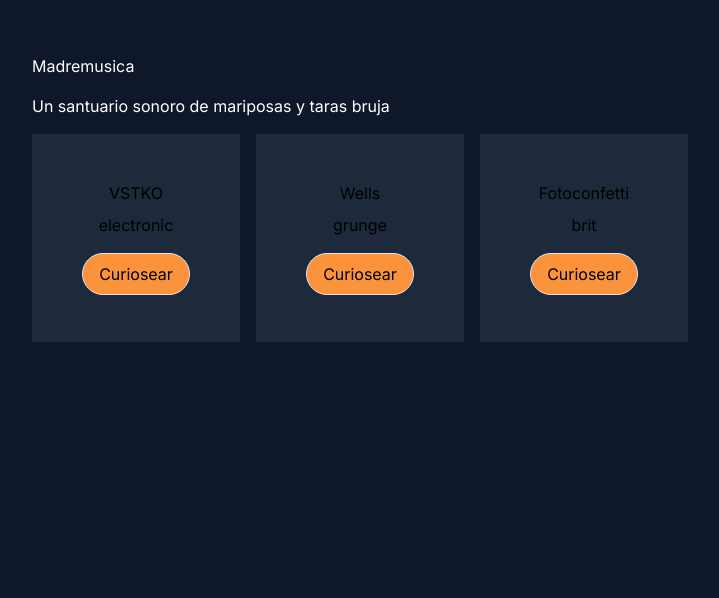
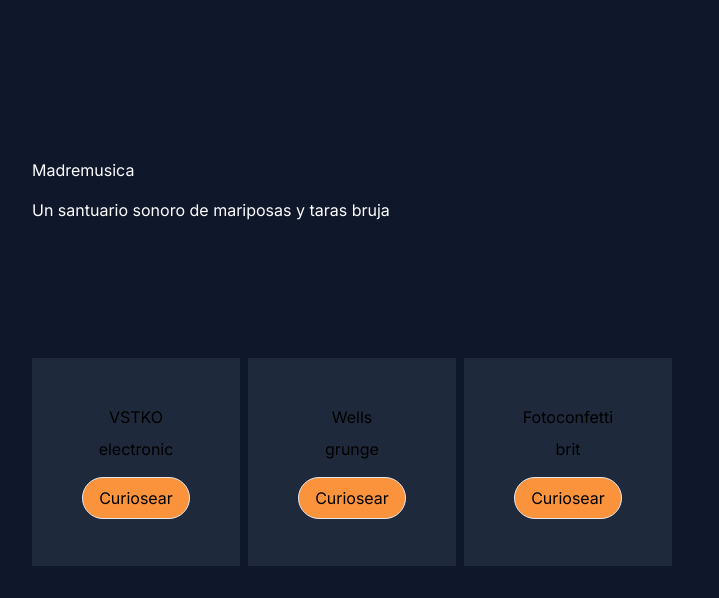
Before and after one commit to eduferrerm/record-label-app, a Next.js app: page / in a window 1280 px wide. Shown: the part 202-800 px from the top of the page, without its empty margins (0-719 px from the left). Built offline with nearby package versions, Linux system fonts and the light colour scheme.

Commit message:
Absolute position gallery successful, drafted what the data will eventually look like for the hero items. refactored all components

```diff
--- a/app/page.tsx
+++ b/app/page.tsx
@@ -1,10 +1,9 @@
-import Image from "next/image";
-import Hero from "@/components/Hero/Hero";
+import HomeHero from "@/components/Hero/HomeHero";
 
 export default function Home() {
   return (
     <main>
-      <Hero />
+      <HomeHero />
     </main>
   );
 }
--- a/components/Hero/HeroCarousel/HeroCarousel.tsx
+++ b/components/Hero/HeroCarousel/HeroCarousel.tsx
@@ -1,7 +1,35 @@
-import { useRef, useState, useEffect, BaseSyntheticEvent } from "react";
+import {
+  useRef,
+  useState,
+  useEffect,
+  BaseSyntheticEvent,
+  ReactNode,
+} from "react";
+/*
+Eventual Data
+{
+  name: "VSTKO",
+  genres: ["electronic", "grunge", "alternative"],
+  streamingURLs: {
+    spotify: 'https://spotify/yeah',
+    appleMusic: https://apple-music/yeah
+  }
+  recentActivity: [
+    // this array should populate dynamically, and take any of:
+      // songs object, video object, post object, event object
+      // should populate based on the latest updates, use timestamps for uploaded content
+      // Use Enum
+  ]
+},
+*/
+
 import HeroCarouselItem from "@/components/Hero/HeroCarousel/HeroCarouselItem";
 
-export default function HeroCarousel(): React.ReactNode {
+type Header = {
+  children: React.ReactNode;
+};
+
+export default function HeroCarousel({ children }: Header): React.ReactNode {
   const mockDataBand = [
     {
       name: "VSTKO",
@@ -17,12 +45,31 @@ export default function HeroCarousel(): React.ReactNode {
     },
   ];
 
+  const [itemWasClicked, setItemWasClicked] = useState(false);
+
   const cardContainerRef = useRef<HTMLDivElement>(null);
   const cardRef = useRef<HTMLDivElement>(null);
+  const headerRef = useRef<HTMLDivElement>(null);
+
+  const styles = {
+    heroContainer: `relative min-w-screen flex min-h-screen flex-col justify-center bg-slate-900 p-8 align-middle overflow-hidden`,
+    carouselListItemsWrapper: `no-scrollbar absolute left-0 bottom-0 inline-flex snap-x gap-2 overflow-x-auto transition-all ${
+      itemWasClicked ? "" : "mb-8 pl-8"
+    }`,
+    fullWidthContainer: {
+      width: "100vw",
+      marginLeft: "calc((100% - 100vw)/2)",
+    },
+  };
 
   const handleCarouselItemClick = (event: BaseSyntheticEvent): void => {
     const cardContainer = cardContainerRef.current;
+    const header = headerRef.current;
     const cardItemClicked = event.target;
+
+    if (cardItemClicked.getAttribute("data-target-type") != null) {
+      setItemWasClicked(!itemWasClicked);
+    }
 
     // if (cardItemClicked !== null && cardContainer !== null) {
     //   cardItemClicked.ontransitionend = () => {
@@ -42,12 +89,11 @@ export default function HeroCarousel(): React.ReactNode {
   };
 
   return (
+    <div className={styles.heroContainer}>
+      <header ref={headerRef}>{children}</header>
       <div
-      className="no-scrollbar inline-flex snap-x gap-4 overflow-x-auto px-8 transition-all"
-      style={{
-        width: "100vw",
-        marginLeft: "calc((100% - 100vw)/2)",
-      }}
+        className={styles.carouselListItemsWrapper}
+        style={styles.fullWidthContainer}
         ref={cardContainerRef}
       >
         {mockDataBand.map((band) => (
@@ -59,5 +105,6 @@ export default function HeroCarousel(): React.ReactNode {
           />
         ))}
       </div>
+    </div>
   );
 }
--- a/components/Hero/HeroCarousel/HeroCarouselItem.tsx
+++ b/components/Hero/HeroCarousel/HeroCarouselItem.tsx
@@ -14,19 +14,21 @@ export default function HeroCarouselItem(props: CarouselItemData) {
     itemContainer: `inline-flex transition-all ${
       itemIsExpanded ? "h-screen w-screen" : "h-52 w-52"
     } flex-shrink-0 flex-col items-center justify-center bg-slate-800 p-4`,
+    button: `rounded-full border bg-orange-400 px-4 py-2`,
   };
 
   return (
-    <div
-      className={styles.itemContainer}
-      onClick={(ev) => {
-        callback(ev);
-        setItemIsExpanded(!itemIsExpanded);
-      }}
-    >
+    <div className={styles.itemContainer}>
       <h2 className="mb-2">{name}</h2>
       <h3 className="mb-4">{genres[0]}</h3>
-      <button className="rounded-full border bg-orange-400 px-4 py-2">
+      <button
+        className={styles.button}
+        data-target-type="button"
+        onClick={(ev) => {
+          callback(ev);
+          setItemIsExpanded(!itemIsExpanded);
+        }}
+      >
         Curiosear
       </button>
     </div>
--- a/components/Hero/Hero.tsx
+++ b/components/Hero/HomeHero.tsx
@@ -1,15 +1,18 @@
 "use client";
+
+import { ReactNode } from "react";
 
 import HeroCarousel from "@/components/Hero/HeroCarousel/HeroCarousel";
 
-export default function Hero() {
-  return (
-    <div className="min-w-screen flex min-h-screen flex-col justify-center bg-slate-900 p-8 align-middle">
+export default function HomeHero() {
+  const HeroHeader: ReactNode = (
+    <>
       <h1 className="mb-4 text-white">Madremusica</h1>
       <h2 className="mb-4 text-white">
         Un santuario sonoro de mariposas y taras bruja
       </h2>
-      <HeroCarousel />
-    </div>
+    </>
   );
+
+  return <HeroCarousel>{HeroHeader}</HeroCarousel>;
 }
```
Lines whose indentation alone changed are shown as unchanged.
